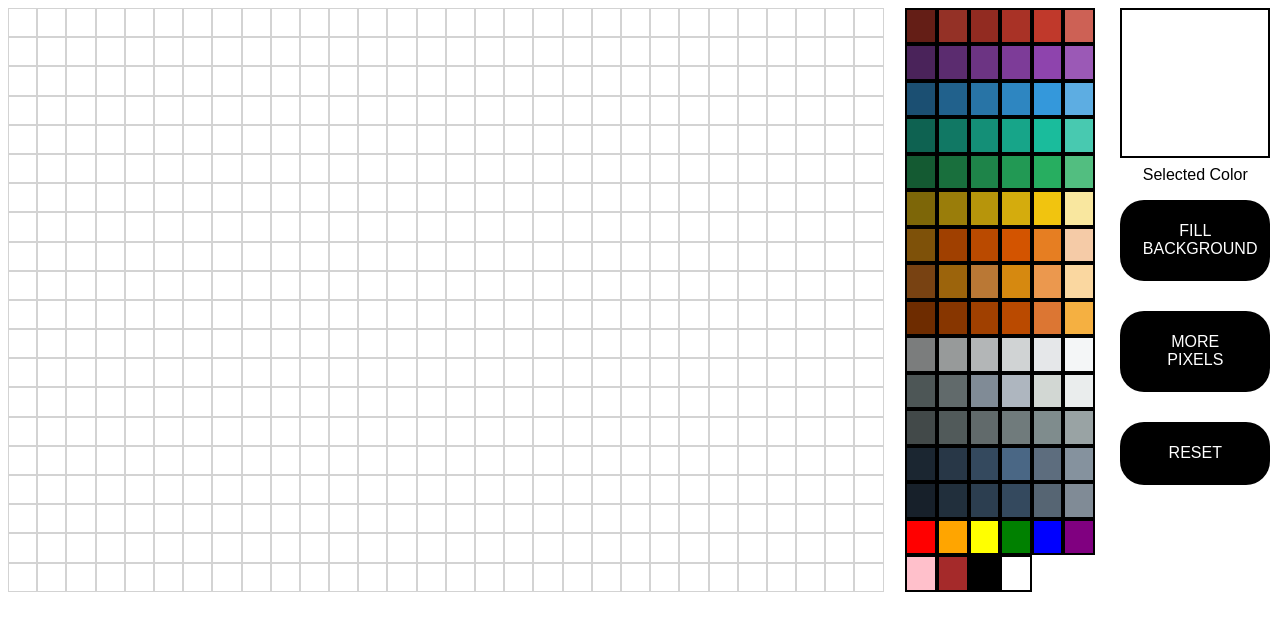
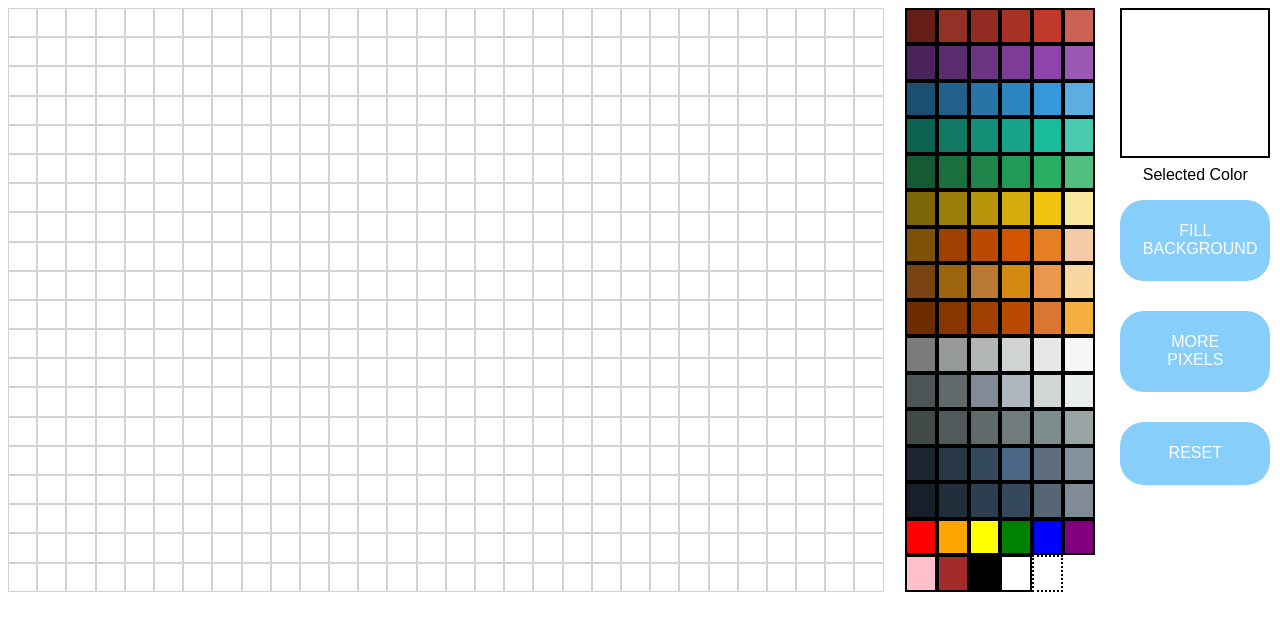
Before and after one commit to ddderekk/Easy-8-bit, a React (Vite) app: page / in a window 1280 px wide. Shown: the top 630 px of the page. Built offline with nearby package versions, Linux system fonts and the light colour scheme.

Commit message:
Add eraser button

```diff
--- a/src/App.jsx
+++ b/src/App.jsx
@@ -34,6 +34,13 @@ function GridButtonGroup({currentColor, numberOfPixels, pixelWidth, backgroundCo
     )
   }
 
+  function EraserButton({handleColorClick}) {
+    return (
+      <button className='colorButton eraserButton' style={{background:"transparent"}} onClick={handleColorClick}>
+      </button>
+    )
+
+  }
 
 
 
@@ -59,6 +66,7 @@ function ColorButtonGroup({setColorFunction}) {
   return (
     <div className='colorbuttonGroup'>
     {colorButtons}
+    <EraserButton handleColorClick={setColorFunction}/>
     </div>
   )
 }
--- a/src/index.css
+++ b/src/index.css
@@ -25,6 +25,11 @@ button{
   border: 2px solid black;
 }
 
+.eraserButton{
+  border-style: dotted;
+}
+
+
 
 .activeColor{
   border: 2px solid black;
@@ -44,7 +49,13 @@ button{
   margin-bottom: 20%;
   padding: 15%;
   border-radius: 1.5rem;
+  background-color: lightskyblue;
+}
+
+.sideButtons button:hover{
   background-color: black;
+  color: white;
+  transition: 0.5s;
 }
 
 .sideButtons >p{
```
Also changed, not shown: public/icons8-eraser-50.png (deleted).
